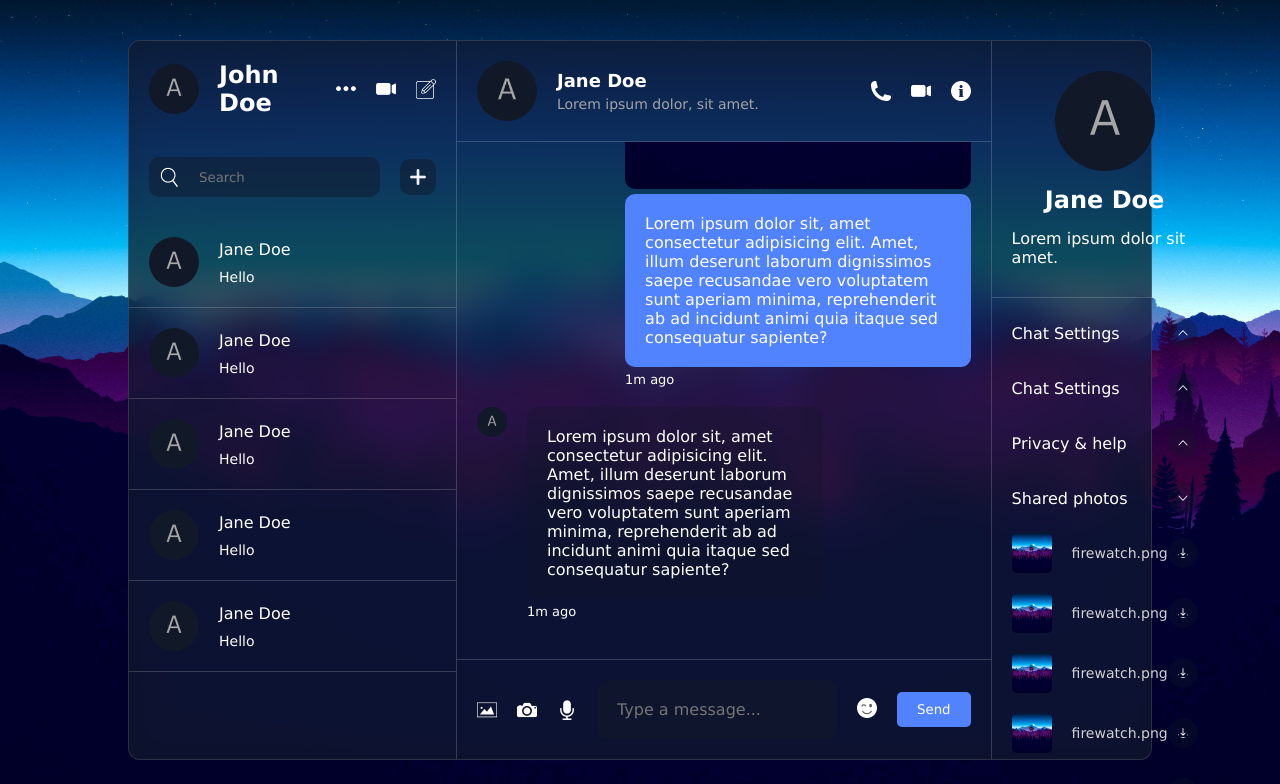
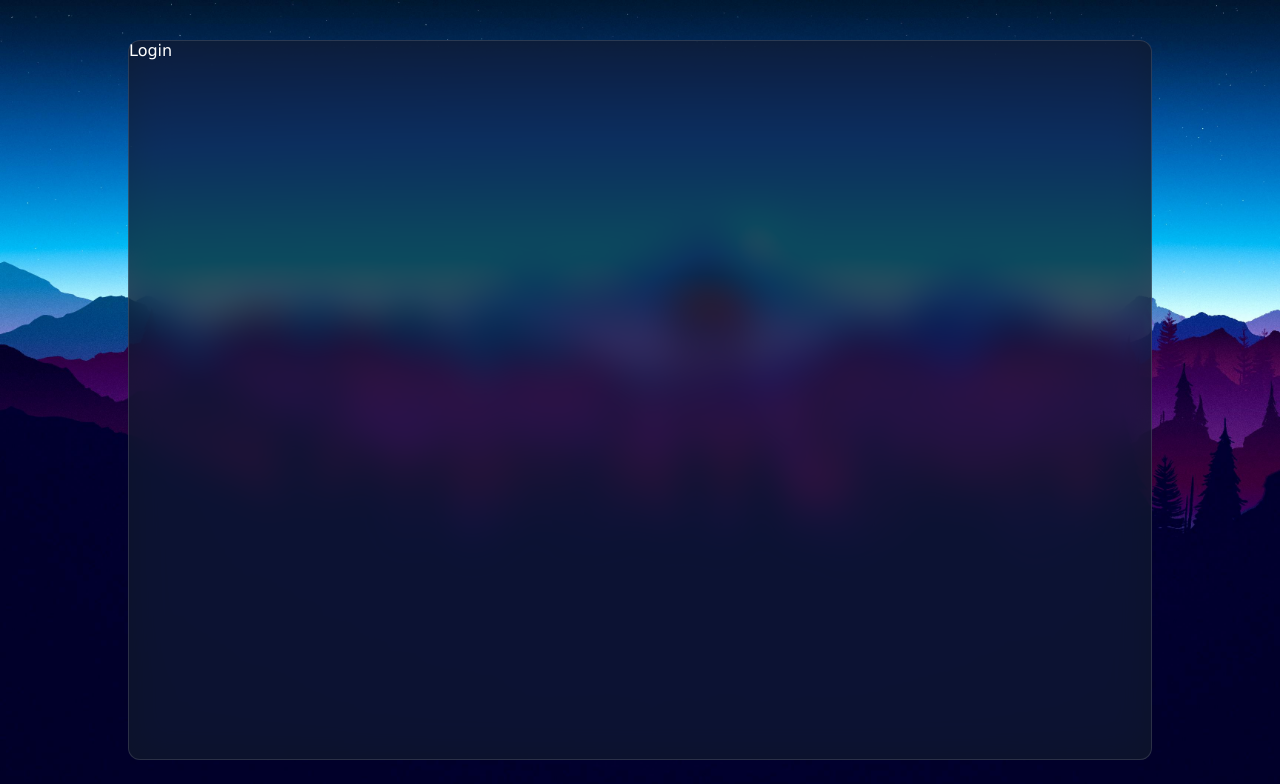
Before and after one commit to brndn-do/react-firebase-chat, a React (Vite) app: page / in a window 1280 px wide. Shown: the top 784 px of the page. Built offline with nearby package versions, Linux system fonts and the light colour scheme.

Commit message:
Create Login component

```diff
--- a/src/App.jsx
+++ b/src/App.jsx
@@ -1,13 +1,24 @@
 import List from "./components/list/List";
 import Chat from "./components/chat/Chat";
 import Detail from "./components/detail/Detail";
+import Login from "./components/login/Login";
 
 const App = () => {
+
+  const user = false;
+
   return (
     <div className="container">
-      <List />
-      <Chat />
-      <Detail />
+      {
+        user ? (
+        <>
+          <List />
+          <Chat />
+          <Detail />
+        </>
+        ) : (<Login />)
+      }
+
     </div>
   );
 };
--- /dev/null
+++ b/src/components/login/Login.jsx
@@ -0,0 +1,9 @@
+import "./login.css";
+
+const Login = () => {
+  return (
+    <div className="login">Login</div>
+  )
+};
+
+export default Login;
--- /dev/null
+++ b/src/components/login/login.css
@@ -0,0 +1,3 @@
+.login {
+
+}
```
